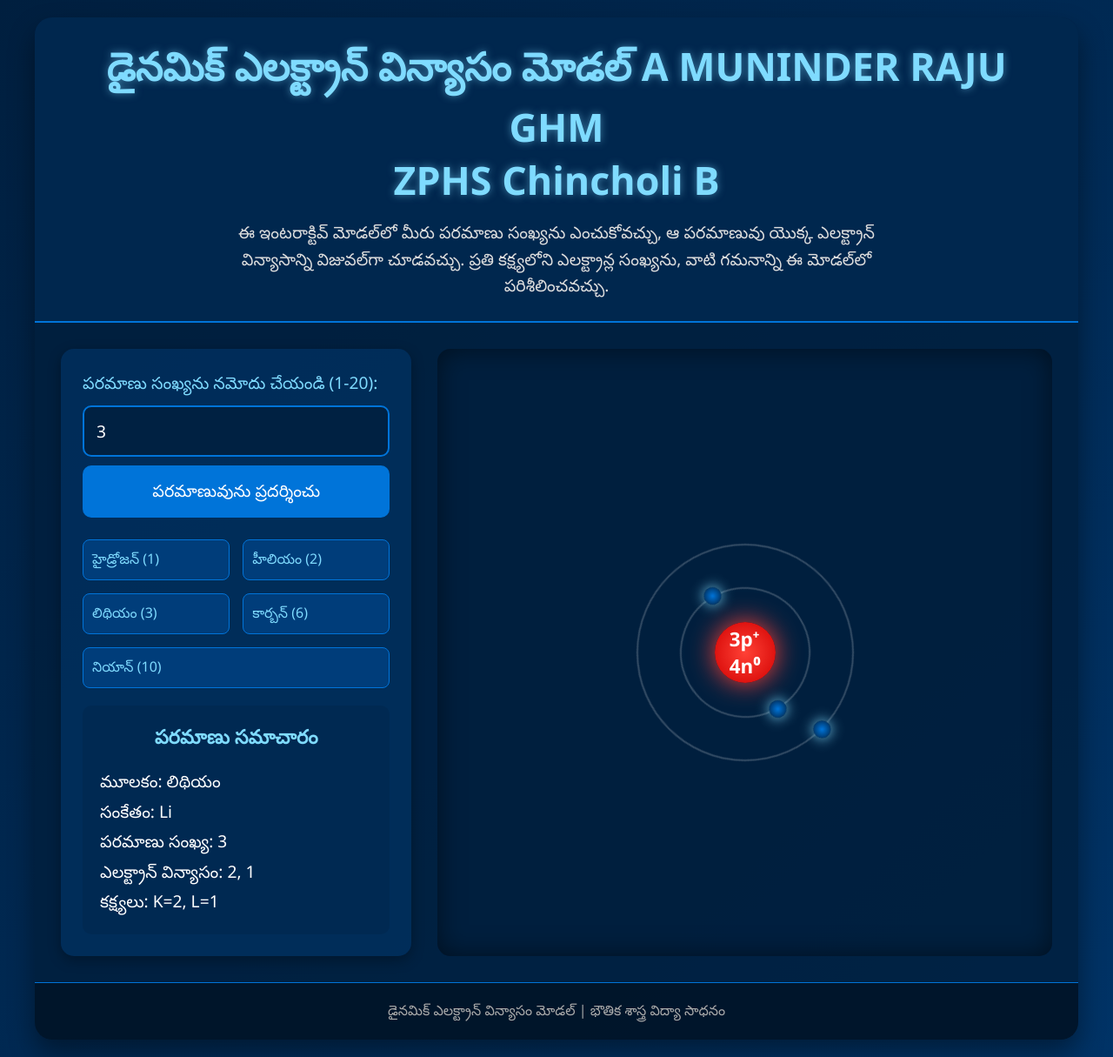
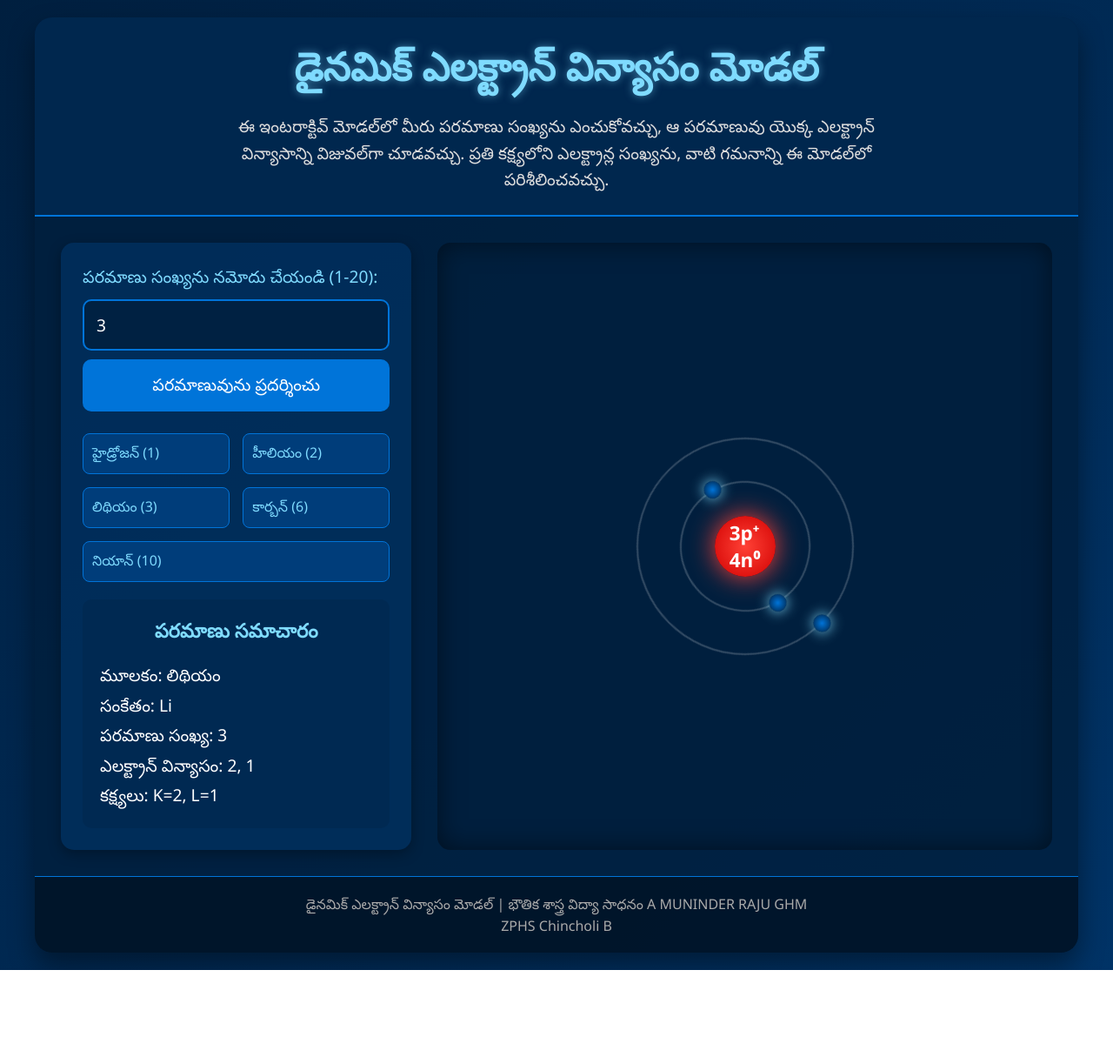
Before and after one commit to MuninderRaju/electron_configuration, a plain HTML site: page index.html in a window 1280 px wide. Shown: the whole page at 87% size. After the commit the page ends 1115 px from the top, so only its background shows below. Drawn offline with Linux system fonts and the light colour scheme.

Commit message:
Update index.html

```diff
--- a/index.html
+++ b/index.html
@@ -255,7 +255,7 @@
 <body>
     <div class="container">
         <header>
-            <h1>డైనమిక్ ఎలక్ట్రాన్ విన్యాసం మోడల్ A MUNINDER RAJU GHM <br> ZPHS Chincholi B</h1>
+            <h1>డైనమిక్ ఎలక్ట్రాన్ విన్యాసం మోడల్ </h1>
             <p class="subtitle">ఈ ఇంటరాక్టివ్ మోడల్‌లో మీరు పరమాణు సంఖ్యను ఎంచుకోవచ్చు, ఆ పరమాణువు యొక్క ఎలక్ట్రాన్ విన్యాసాన్ని విజువల్‌గా చూడవచ్చు. ప్రతి కక్ష్యలోని ఎలక్ట్రాన్ల సంఖ్యను, వాటి గమనాన్ని ఈ మోడల్‌లో పరిశీలించవచ్చు.</p>
         </header>
 
@@ -295,7 +295,7 @@
         </div>
 
         <footer>
-            <p>డైనమిక్ ఎలక్ట్రాన్ విన్యాసం మోడల్ | భౌతిక శాస్త్ర విద్యా సాధనం</p>
+            <p>డైనమిక్ ఎలక్ట్రాన్ విన్యాసం మోడల్ | భౌతిక శాస్త్ర విద్యా సాధనం A MUNINDER RAJU GHM <br> ZPHS Chincholi B</p>
         </footer>
     </div>
 
```
